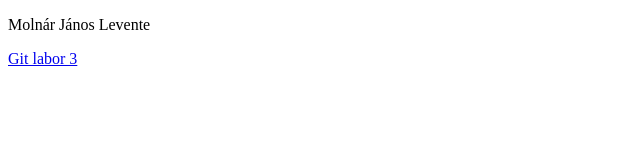
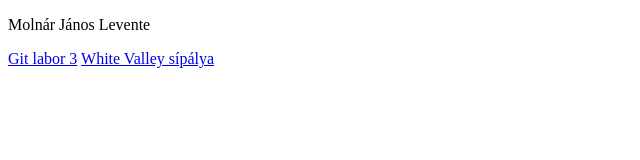
Before and after one commit to Jxncsi/jxncsi.github.io, a plain HTML site: page index.html in a window 1280 px wide. Shown: the whole page, without its empty margins (0-640 px from the left). Drawn offline with Linux system fonts and the light colour scheme.

Commit message:
Update index.html

```diff
--- a/index.html
+++ b/index.html
@@ -8,5 +8,6 @@
 <body>
     <p>Molnár János Levente</p>
     <a href="/gitlabor3/index.html">Git labor 3</a>
+    <a href="/whitevalleysipalya/index.html">White Valley sípálya</a>
 </body>
 </html>
```
